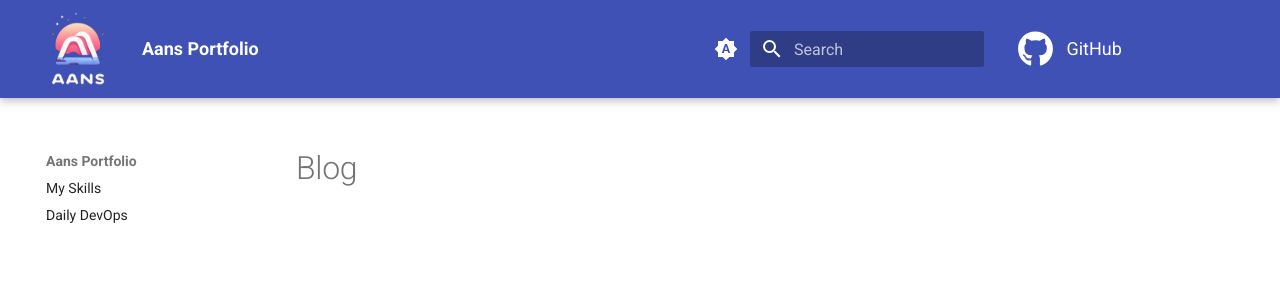
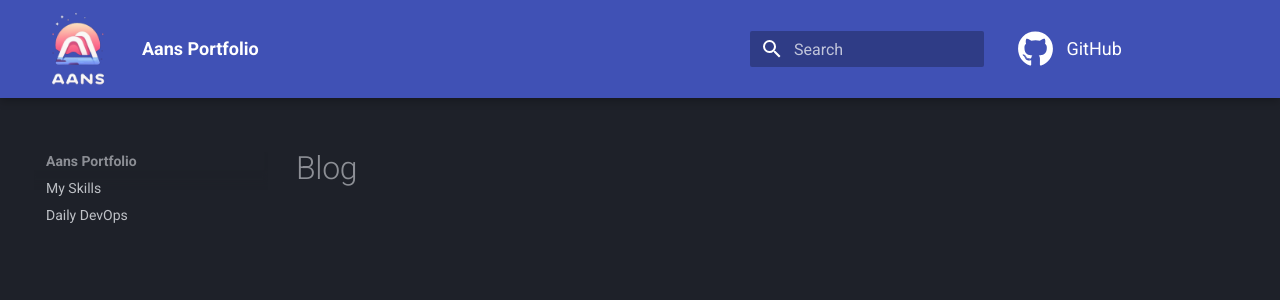
Before and after one commit to LaansDole/LaansDole, an MkDocs documentation site: the page built from docs/blog/index.md, in a window 1280 px wide. Shown: the top 300 px of the page. Built offline with MkDocs 1.6.1 and Material for MkDocs 9.7.7, drawn with Linux system fonts in a browser that asks for light colours; comment, search, counter and statistics services are not loaded.

```diff
--- a/mkdocs.yml
+++ b/mkdocs.yml
@@ -29,25 +29,10 @@ theme:
     - search.suggest
     - search.highlight
   palette:
-    # Palette toggle for automatic mode
-    - media: "(prefers-color-scheme)"
-      toggle:
-        icon: material/brightness-auto
-        name: Switch to light mode
-
-    # Palette toggle for light mode
-    - media: "(prefers-color-scheme: light)"
-      scheme: default
-      toggle:
-        icon: material/brightness-7
-        name: Switch to dark mode
-
-    # Palette toggle for dark mode
-    - media: "(prefers-color-scheme: dark)"
-      scheme: slate
-      toggle:
-        icon: material/brightness-4
-        name: Switch to system preference
+    scheme: slate
+    toggle:
+      icon: material/brightness-4
+      name: Switch to system preference
 
 extra_css:
   - style/main.css
```
Also changed, not shown: site/404.html, site/blog/index.html, site/daily-devops/index.html, site/index.html, site/style/index.html, 1 other file.
